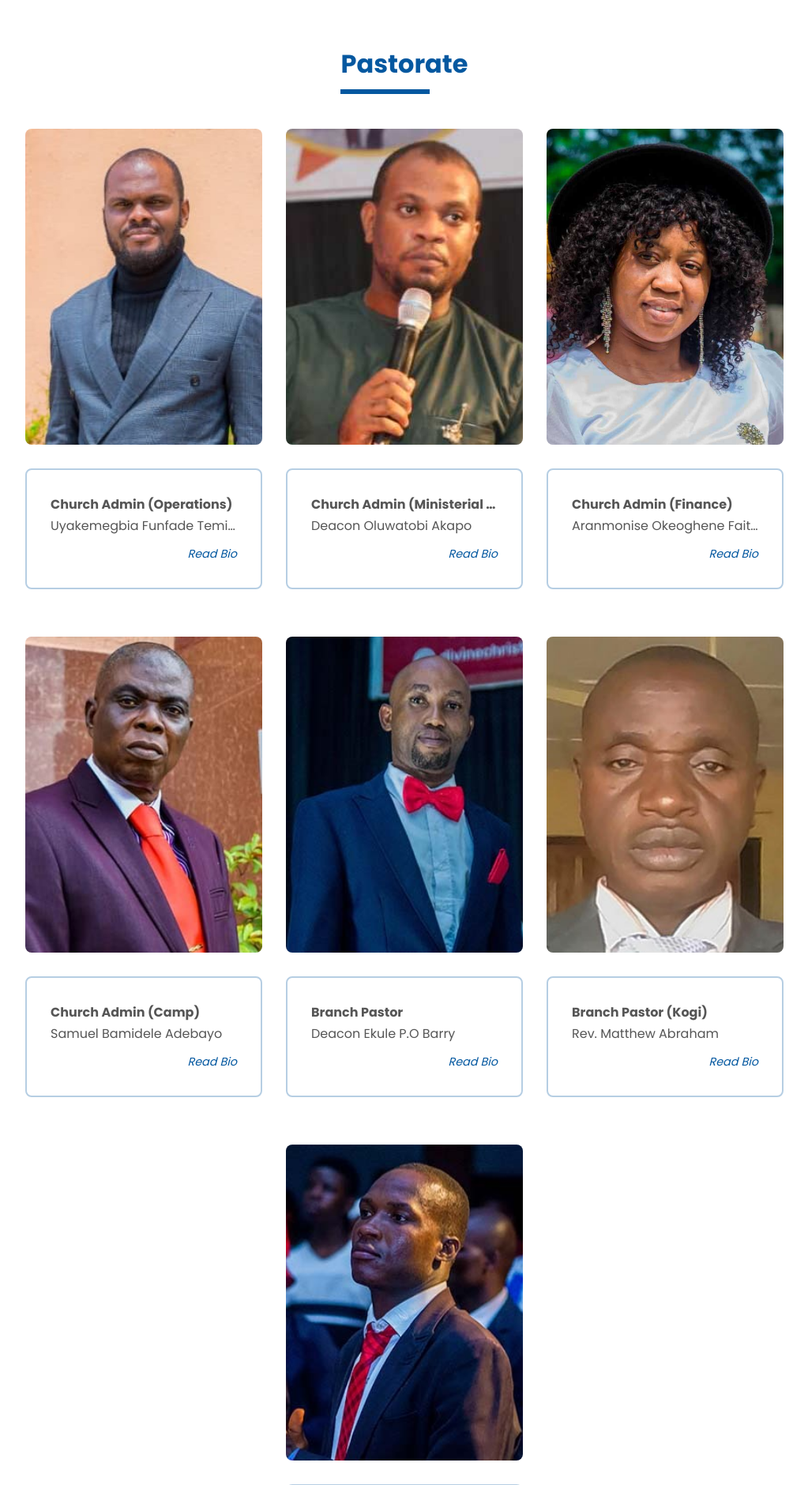
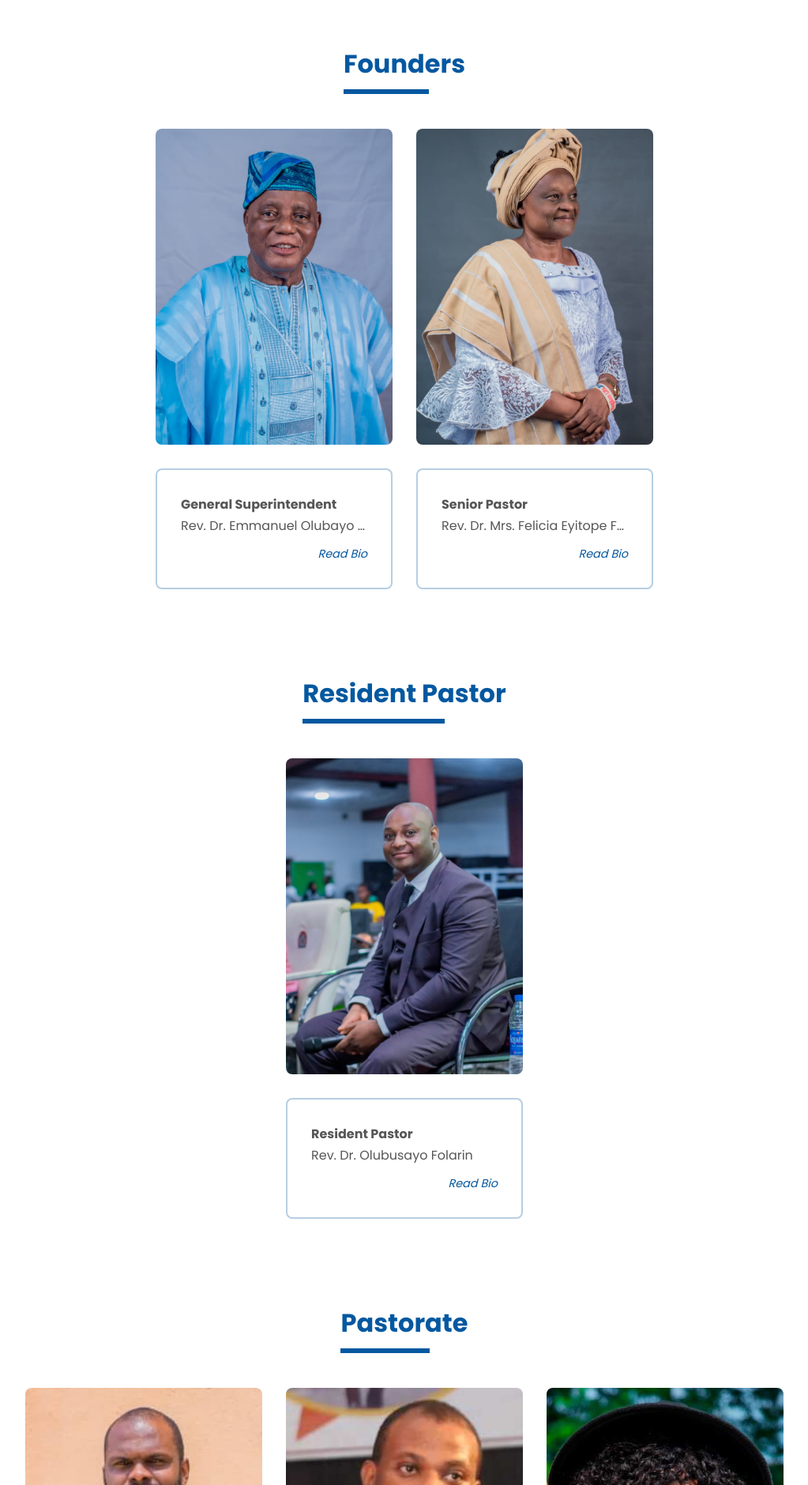
Before and after one commit to NARUDESIGNS/DCA, a PHP site: page /pages/about/pastorate.html in a window 1280 px wide. Shown: the part 571-2451 px from the top of the page at 79% size, without its empty margins (128-1151 px from the left). Run offline with PHP 8.4, Linux system fonts and the light colour scheme.

Commit message:
pre-launch fixes

```diff
--- a/json/pastorate.json
+++ b/json/pastorate.json
@@ -1,5 +1,7 @@
 {
-  "Olubayo Folarin": "Olubusayo Folarin was born on April 21st to Rev.Dr. & Rev. Dr. Mrs E.O Folarin. I studied Economics in my First degree and bagged a 1st class from Babcock University to the glory of God. I also have masters degree in Marketing from LASU. I have worked as a customer care professional, Marketing communications expert for many years and also been a consultant in some business capacity. I will say I have always been in ministry as I was born to parents who were in the vineyard of the Lord. I was formally ordained into the pastoral office on April 21st, 2019 and I currently pastor the head quarter church of this great ministry under the leadership of my father in the Lord Rev. Dr. E.O Folarin",
+  "Rev. Dr. Emmanuel Olubayo Folarin": "Rev. Dr Emmanuel Olubayo Folarin was born on August 31st 1947. I was born to an Anglican home of Mr. and Mrs. James A. Folarin. He was a farmer and his wife a trader. I was brought up by strict parents who believed in God and high value standards. There were seven children and five of them were called by God into the Pastoral ministry. Three of them became General Overseers of different denominations.\nMINISTRY\nI was a member of Scripture union of Nigeria; I was ordained a local preacher by Rev. Allan Wash brook in 1973. I was ordained a pastor and pastored Christ Followers Mission headquarters for some years. I attended Faith Theological Seminary and I have a Ph.d in Christian education (Ph.d, c.ed) and Theological doctorate.\nMARRIAGE\nI married Rev. Felicia Eyitope Okitika on December 24th 1977. Rev. F.E Folarin was born on September 10th to Mr. & Mrs. Akeju Okitika at ishua Akoko. She has a B.ed. Masters in Educational Management and Theological doctorate. She was a high school principal and was ordained into the Ministry 1987.\nCHILDREN\nRev and Mrs. Folarin are blessed with four boys; Mrs. Olubukola Idehen, Rev. Ademola Oluwatosin Folarin (BSc Chemistry and MBA), Mr. Abimbola Olukunle Folarin, Mr. Mobolaji Folarin (BSc Biochemistry), Rev. Olubusayo Folarin (BSc, MBA)",
+  "Rev. Dr. Mrs. Felicia Eyitope Folarin": "I am Rev. Mrs Felicia Eyitope Folarin. I am married to Rev Dr E.O Folarin, the founder of Divine Christian Assembly . A retired civil servant. Born to a Catholic parents,late pa Jerome Okitika and mama Rhodah Olufunke Okitika who is alive. . A native of Isua Akoko ,in Akoko south East in Ondo State of Nigeria. Born on the 10th of September ,1957. Qualifications include; BA.Ed, M.ed and Theological doctorate. A mother of four .Retired Secondary school principal. Has supported her husband in the work of the ministry,since the inception of Divine Christian Assembly in 1986. She had salvation experience at a tender age in New Bussa ,Kainji. She had her early Christian raising with the Scripture Union. She remains a child of God till date.",
+  "Rev. Dr. Olubusayo Folarin": "Olubusayo Folarin was born on April 21st to Rev.Dr. & Rev. Dr. Mrs E.O Folarin. I studied Economics in my First degree and bagged a 1st class from Babcock University to the glory of God. I also have masters degree in Marketing from LASU. I have worked as a customer care professional, Marketing communications expert for many years and also been a consultant in some business capacity. I will say I have always been in ministry as I was born to parents who were in the vineyard of the Lord. I was formally ordained into the pastoral office on April 21st, 2019 and I currently pastor the head quarter church of this great ministry under the leadership of my father in the Lord Rev. Dr. E.O Folarin",
   "Deacon Ekule P.O Barry": "My name is Deac Ekule P.O Barry, I was born on the 18th of April. I hail from Obiaruku in ukwuani LGA of Delta state. Am a Building contractor and specialized in interior and exterior decoration (POP). Married with two children. I joined DCA ikoga branch December 16, 2012. Served in the Ushering and technical dept, later became the church secretary and member of the building committee. I was ordained as a Deacon in April 2017. In June 2018 I became the pastor in charge of Ikoga branch till date",
   "Samuel Bamidele Adebayo": "I am reverend Samuel Bamidele Adebayo, a native of Edo State, formerly Bendel State. My pastorial experience started in the year 1986 with Gospel Faith Mission International, Ojo, Ibandan, where I served as the resident pastor and planted several branches of the ministry in Ibadan and Lagos districts. I attended Gospel Bible College and Seminiary Ibandan campus where I  obtained a higher diploma in Theology and bachelor of art in christian educationfrom 1978-1982.",
   "Uyakemegbia Funfade Temitope": "I am Uyakemegbia Funfade Temitope a graduate of Business Administration from Lagos State University. I joined DCA as a youth in 2014 as a pianist and grew in ranks to the post of the Music Director. I currently occupy the administrative office in charge of Operations of the ministry. I'm married to Maureen Funfade, and we are blessed with 2 lovely daughters.",
--- a/pages/about/pastorate.css
+++ b/pages/about/pastorate.css
@@ -1,5 +1,5 @@
 .banner {
-    background: url('../../assets/images/about-banner.png');
+  background: url("../../assets/images/about-banner.png");
   background-repeat: no-repeat;
   background-position: bottom;
   background-size: cover;
@@ -24,7 +24,9 @@
 .pastors__img-6,
 .pastors__img-7,
 .pastors__img-8,
-.pastors__img-9 {
+.pastors__img-9,
+.pastors__img-10,
+.pastors__img-11 {
   width: 300px;
   height: 400px;
   border-radius: 8px;
@@ -34,31 +36,39 @@
   margin-bottom: var(--spacing-sm);
 }
 .pastors__img-1 {
-    background-image: url('../../assets/images/pastorate1.jpeg');
+  background-image: url("../../assets/images/pastorate1.jpeg");
 }
 .pastors__img-2 {
-    background-image: url('../../assets/images/pastorate2.jpeg');
+  background-image: url("../../assets/images/pastorate2.jpeg");
 }
 .pastors__img-3 {
-    background-image: url('../../assets/images/pastorate3.jpeg');
+  background-image: url("../../assets/images/pastorate3.jpeg");
 }
 .pastors__img-4 {
-    background-image: url('../../assets/images/pastorate4.jpeg');
+  background-image: url("../../assets/images/pastorate4.jpeg");
 }
 .pastors__img-5 {
-    background-image: url('../../assets/images/pastorate5.jpeg');
+  background-image: url("../../assets/images/pastorate5.jpeg");
 }
 .pastors__img-6 {
-    background-image: url('../../assets/images/pastorate6.jpeg');
+  background-image: url("../../assets/images/pastorate6.jpeg");
 }
 .pastors__img-7 {
-    background-image: url('../../assets/images/pastorate7.jpeg');
+  background-image: url("../../assets/images/pastorate7.jpeg");
 }
 .pastors__img-8 {
-    background-image: url('../../assets/images/pastorate8.jpeg');
+  background-image: url("../../assets/images/pastorate8.jpeg");
 }
 .pastors__img-9 {
-    background-image: url('../../assets/images/pastorate9.jpeg');
+  background-image: url("../../assets/images/pastorate9.jpeg");
+}
+
+.pastors__img-10 {
+  background-image: url("../../assets/images/founders-daddy.png");
+}
+
+.pastors__img-11 {
+  background-image: url("../../assets/images/founders-mummy.png");
 }
 
 .pastors-credentials__bio {
@@ -96,7 +106,7 @@
   border-radius: 8px;
   text-align: center;
   overflow-y: scroll;
-    box-shadow: 0 0 25px rgba(0,0,0,0.1);
+  box-shadow: 0 0 25px rgba(0, 0, 0, 0.1);
 }
 .bio__role {
   background-color: white;
--- a/pages/about/pastorate.html
+++ b/pages/about/pastorate.html
@@ -116,6 +116,43 @@
         </div>
 
 
+        <div class="pastorate">
+            <h1 class="pastorate__title header-title">Founders</h1>
+            <div class="pastors-container">
+                <section class="pastors">
+                    <div class="pastors__img-10"></div>
+                    <!-- <img src="./assets/images/pastorate3.jpeg" alt="pastor's image" class="pastors__img"> -->
+                    <div class="pastors-credentials">
+                        <h4 class="pastors-credentials__details">General Superintendent</h4>
+                        <p class="pastors-credentials__details">Rev. Dr. Emmanuel Olubayo Folarin</p>
+                        <p class="pastors-credentials__bio">Read Bio</p>
+                    </div>
+                </section>
+                <section class="pastors">
+                    <!-- TODO: contemplate which is better, <img> or css image background -->
+                    <div class="pastors__img-11"></div>
+                    <!-- <img src="./assets/images/pastorate1.jpeg" alt="pastor's image" class="pastors__img"> -->
+                    <div class="pastors-credentials">
+                        <h4 class="pastors-credentials__details">Senior Pastor</h4>
+                        <p class="pastors-credentials__details">Rev. Dr. Mrs. Felicia Eyitope Folarin</p>
+                        <p class="pastors-credentials__bio">Read Bio</p>
+                    </div>
+                </section>
+            </div>
+        </div>
+        <div class="pastorate">
+            <h1 class="pastorate__title header-title">Resident Pastor</h1>
+            <div class="pastors-container">
+                <section class="pastors">
+                    <div class="pastors__img-1"></div>
+                    <div class="pastors-credentials">
+                        <h4 class="pastors-credentials__details">Resident Pastor</h4>
+                        <p class="pastors-credentials__details">Rev. Dr. Olubusayo Folarin</p>
+                        <p class="pastors-credentials__bio">Read Bio</p>
+                    </div>
+                </section>
+            </div>
+        </div>
         <div class="pastorate">
             <h1 class="pastorate__title header-title">Pastorate</h1>
             <div class="pastors-container">
```
Also changed, not shown: pages/about/church.html (+47 -23 lines), assets/images/founders-daddy.png, assets/images/founders-mummy.png, assets/images/pastorate1.jpeg, 1 other file. Lines whose indentation alone changed are shown as unchanged.
